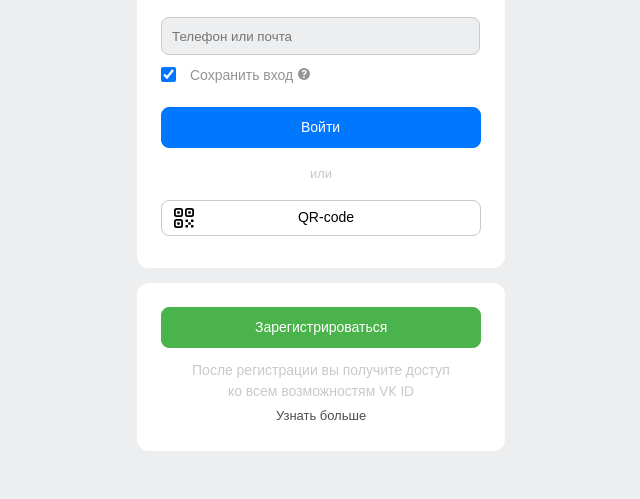
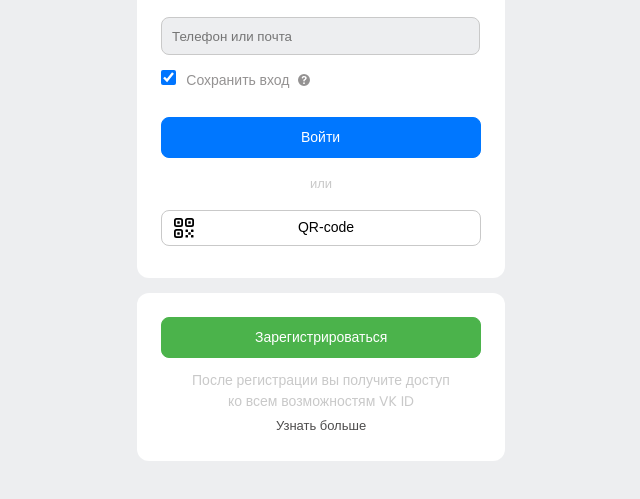
Before and after one commit to tanaprog/VK, a plain HTML site: page index.html in a window 1280 px wide. Shown: the part 151-650 px from the top of the page, without its empty margins (319-959 px from the left). Drawn offline with Linux system fonts and the light colour scheme.

Commit message:
added changes

```diff
--- a/index.html
+++ b/index.html
@@ -38,11 +38,11 @@
                 <div class="save-enter">
                     <div class="check">
                         <input class="checkbox" type="checkbox" id="enter" checked>
+                        <a class="save" href="#">Сохранить вход</a>
                     </div>
 
                     <div class="right-icon"
                         title="Сохранить вход&#013;&#013;При повторной авторизации вы&#013;сможете войти в аккаунт в один клик">
-                        <a class="save" href="#">Сохранить вход</a>
                         <svg class="svg" width="12" height="12" viewBox="0 0 12 12" fill="none"
                             xmlns="http://www.w3.org/2000/svg">
                             <path fill-rule="evenodd" clip-rule="evenodd"
--- a/styles.css
+++ b/styles.css
@@ -71,8 +71,6 @@ body {
 }
 
 .check {
-    display: flex;
-    justify-content: center;
     margin-top: 12px;
     padding-bottom: 5px;
 }
@@ -99,6 +97,7 @@ body {
     position: relative;
     align-self: flex-end;
     color: var(--gray-3);
+    padding-bottom: 4px;
 }
 
 .right-icon:hover::after {
@@ -108,7 +107,7 @@ body {
     border-radius: 10px;
     box-shadow: -5px 19px 49px 5px rgba(34, 60, 80, 0.2);
     top: 30px;
-    left: -13px;
+    left: -124px;
     color: var(--black);
     content: attr(title);
     font-size: 13px;
```
